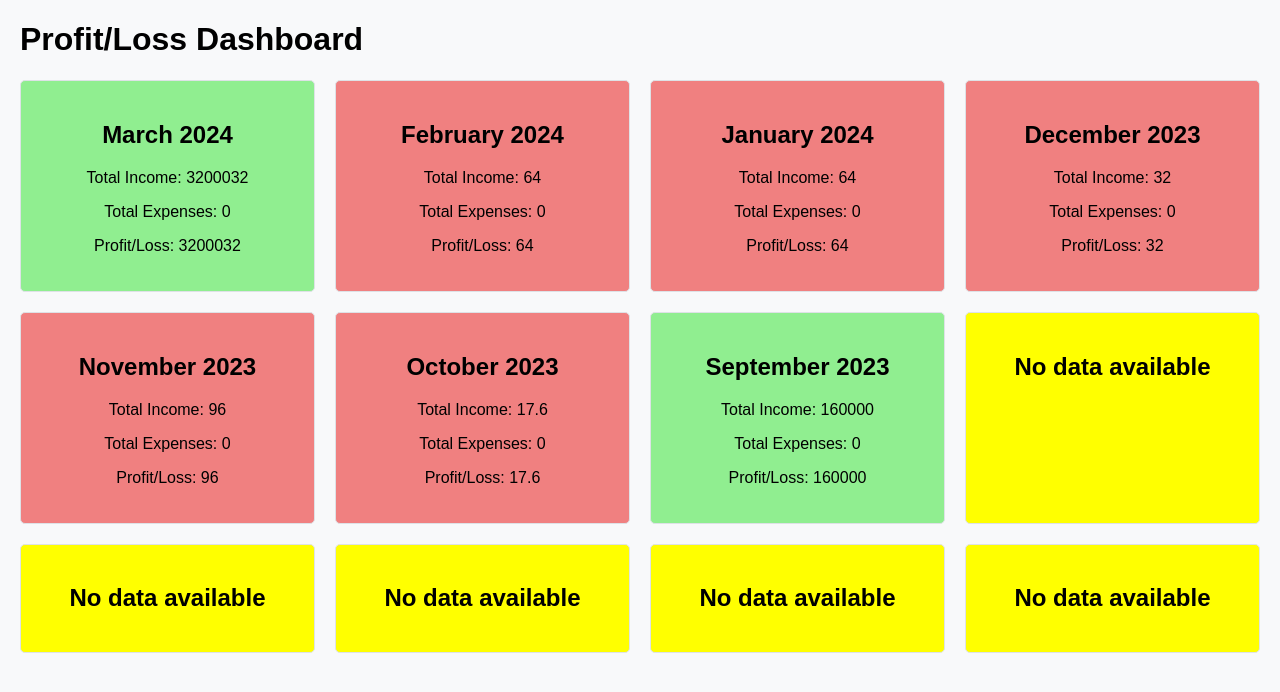
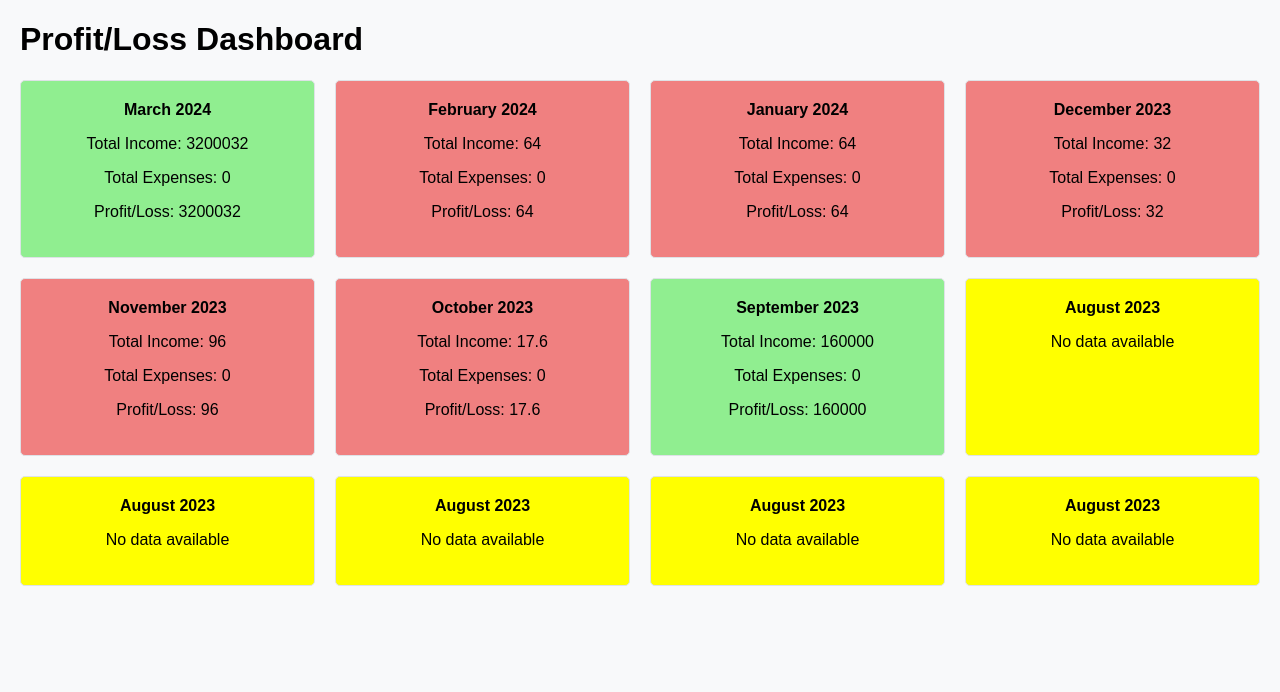
Before and after one commit to Katchietsnouva/web_app_python, a Flask app: page /profit_loss in a window 1280 px wide. Shown: the top 692 px of the page. Run offline with Flask 3, Linux system fonts and the light colour scheme; some libraries are stand-ins or nearby versions.

Commit message:
commit nouvaneons 0.0324

```diff
--- a/templates/profit_loss.html
+++ b/templates/profit_loss.html
@@ -30,6 +30,10 @@
         .no-data {
             background-color: yellow;
         }
+        .month-label {
+            font-weight: bold;
+            margin-bottom: 10px;
+        }
     </style>
 </head>
 <body>
@@ -40,7 +44,7 @@
             {% if month in profit_loss_data.months_data %}
                 {% set data = profit_loss_data.months_data[month] %}
                 <div class="cube {% if data.total_income is not none %}{% if data.profit_loss >= 10000 %}profit{% elif data.profit_loss < 10000 %}loss{% endif %}{% else %}no-data{% endif %}">
-                    <h2>{{ month }}</h2>
+                    <div class="month-label">{{ month }}</div>
                     {% if data.total_income is not none %}
                         <p>Total Income: {{ data.total_income }}</p>
                         <p>Total Expenses: {{ data.total_expenses }}</p>
@@ -51,7 +55,7 @@
                 </div>
             {% else %}
                 <div class="cube no-data">
-                    <h2>{{ month }}</h2>
+                    <div class="month-label">{{ generateMonthLabel(month) }}</div>
                     <p>No data available</p>
                 </div>
             {% endif %}
@@ -59,6 +63,17 @@
     </div>
 
     <script>
+        // Function to generate month and year label
+        function generateMonthLabel(month) {
+            var months = ['January', 'February', 'March', 'April', 'May', 'June', 'July', 'August', 'September', 'October', 'November', 'December'];
+            var year = parseInt(month.split(' ')[1]);
+            var monthIndex = months.indexOf(month.split(' ')[0]);
+            var prevMonthIndex = monthIndex === 0 ? 11 : monthIndex - 1;
+            var prevYear = prevMonthIndex === 11 ? year - 1 : year;
+            var prevMonth = months[prevMonthIndex];
+            return prevMonth + ' ' + prevYear;
+        }
+
         document.addEventListener('DOMContentLoaded', function() {
             // Count the number of existing cubes
             var existingCubes = document.querySelectorAll('.cube').length;
@@ -71,7 +86,9 @@
                 var newCube = document.createElement('div');
                 newCube.classList.add('cube');
                 newCube.classList.add('no-data');
-                newCube.innerHTML = '<h2>No data available</h2>';
+                var month = document.querySelector('.container .cube:nth-last-child(' + (i + 1) + ') .month-label').innerText;
+                var monthLabel = generateMonthLabel(month);
+                newCube.innerHTML = '<div class="month-label">' + monthLabel + '</div><p>No data available</p>';
                 document.querySelector('.container').appendChild(newCube);
             }
         });
```
